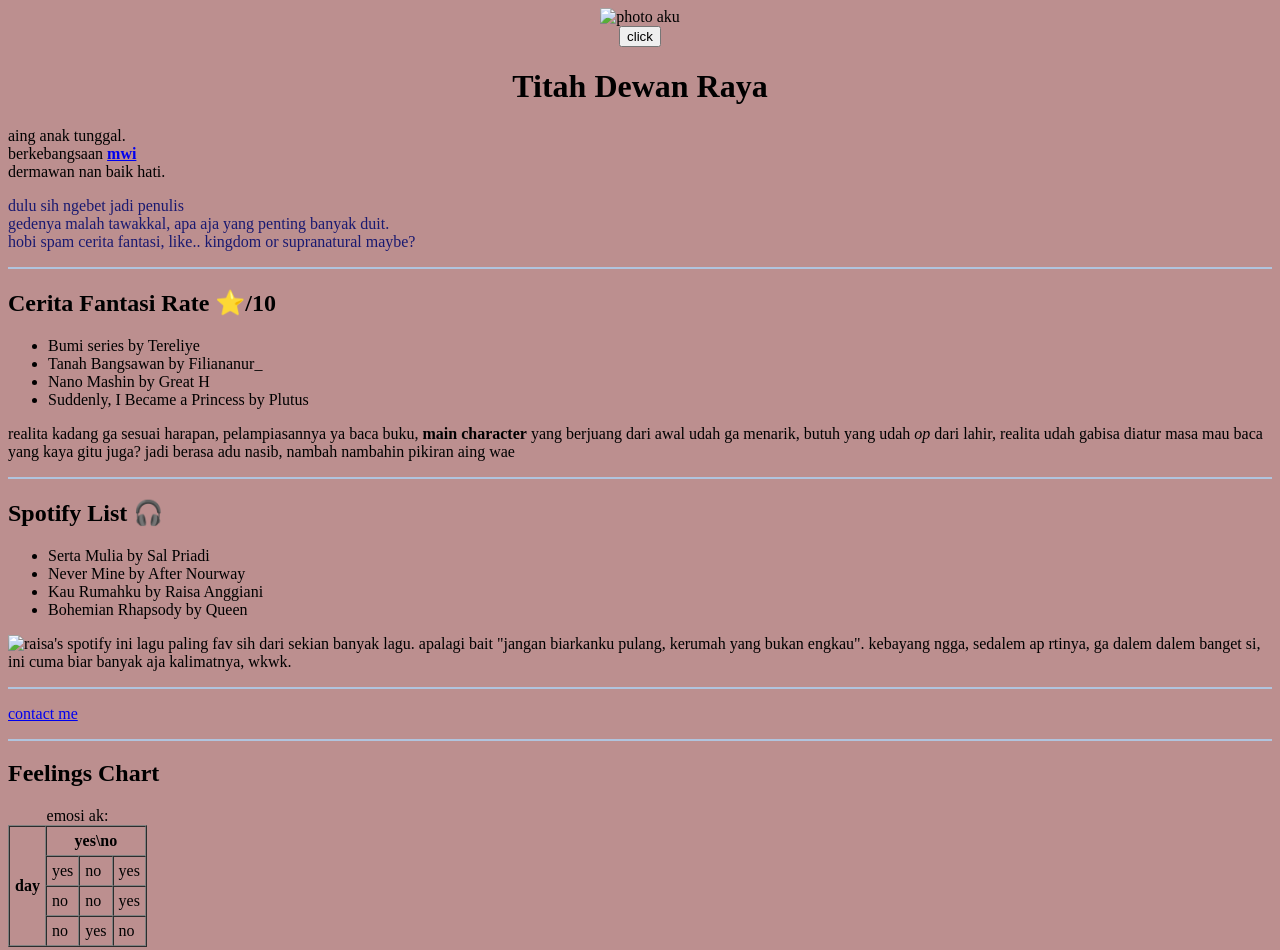
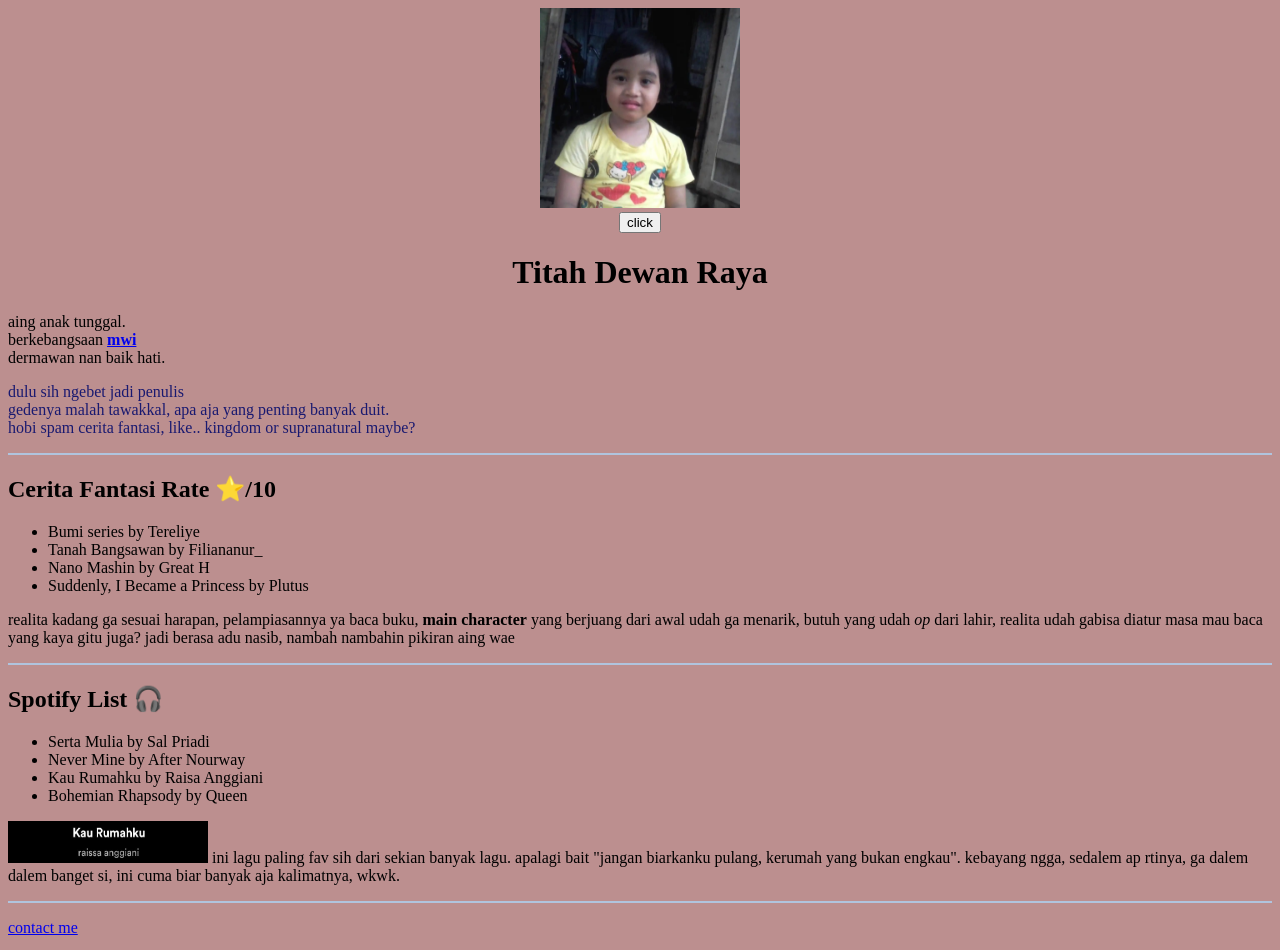
Before and after one commit to titahdewanraya/rayaaa, a plain HTML site: page index.html in a window 1280 px wide. Shown: the top 950 px of the page. Drawn offline with Linux system fonts and the light colour scheme.

Commit message:
Update index.html

```diff
--- a/index.html
+++ b/index.html
@@ -11,7 +11,7 @@
     </style>
 </head>
 <body>
-   <center><img src="images/muka.jpg" alt="photo aku" width="200" height="200">
+   <center><img src="muka.jpg" alt="photo aku" width="200" height="200">
     <center><button type="button" onclick="alert('ciee baca web urang')">click</button></center>
     <h1>Titah Dewan Raya</h1></center>
     <p>aing anak tunggal.<br>
@@ -38,7 +38,7 @@
         <li>Kau Rumahku by Raisa Anggiani</li>
         <li>Bohemian Rhapsody by Queen</li>
     </ul>
-    <p><img src="images/raissa.jpg" alt="raisa's spotify" height="42" width="200"> ini lagu paling fav sih dari sekian banyak lagu. apalagi bait "jangan biarkanku pulang, kerumah yang bukan engkau". kebayang ngga, sedalem ap rtinya, ga dalem dalem banget si, ini cuma biar banyak aja kalimatnya, wkwk.</p>
+    <p><img src="raissa.jpg" alt="raisa's spotify" height="42" width="200"> ini lagu paling fav sih dari sekian banyak lagu. apalagi bait "jangan biarkanku pulang, kerumah yang bukan engkau". kebayang ngga, sedalem ap rtinya, ga dalem dalem banget si, ini cuma biar banyak aja kalimatnya, wkwk.</p>
     <hr size="2" color="lightsteelblue">
     <p><a href="cp.html">contact me</a></p>
     <hr size="2" color="lightsteelblue">
```
